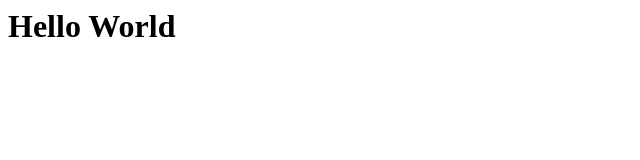
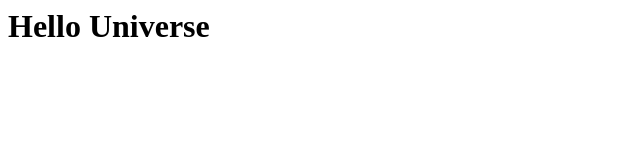
Before and after one commit to yashxsagar/test-repo, a plain HTML site: page index.html in a window 1280 px wide. Shown: the whole page, without its empty margins (0-640 px from the left). Drawn offline with Linux system fonts and the light colour scheme.

Commit message:
Updated Hello World to --> Hello Universe in index.html

```diff
--- a/index.html
+++ b/index.html
@@ -1 +1 @@
-<h1>Hello World</p>
+<h1>Hello Universe</p>
```
